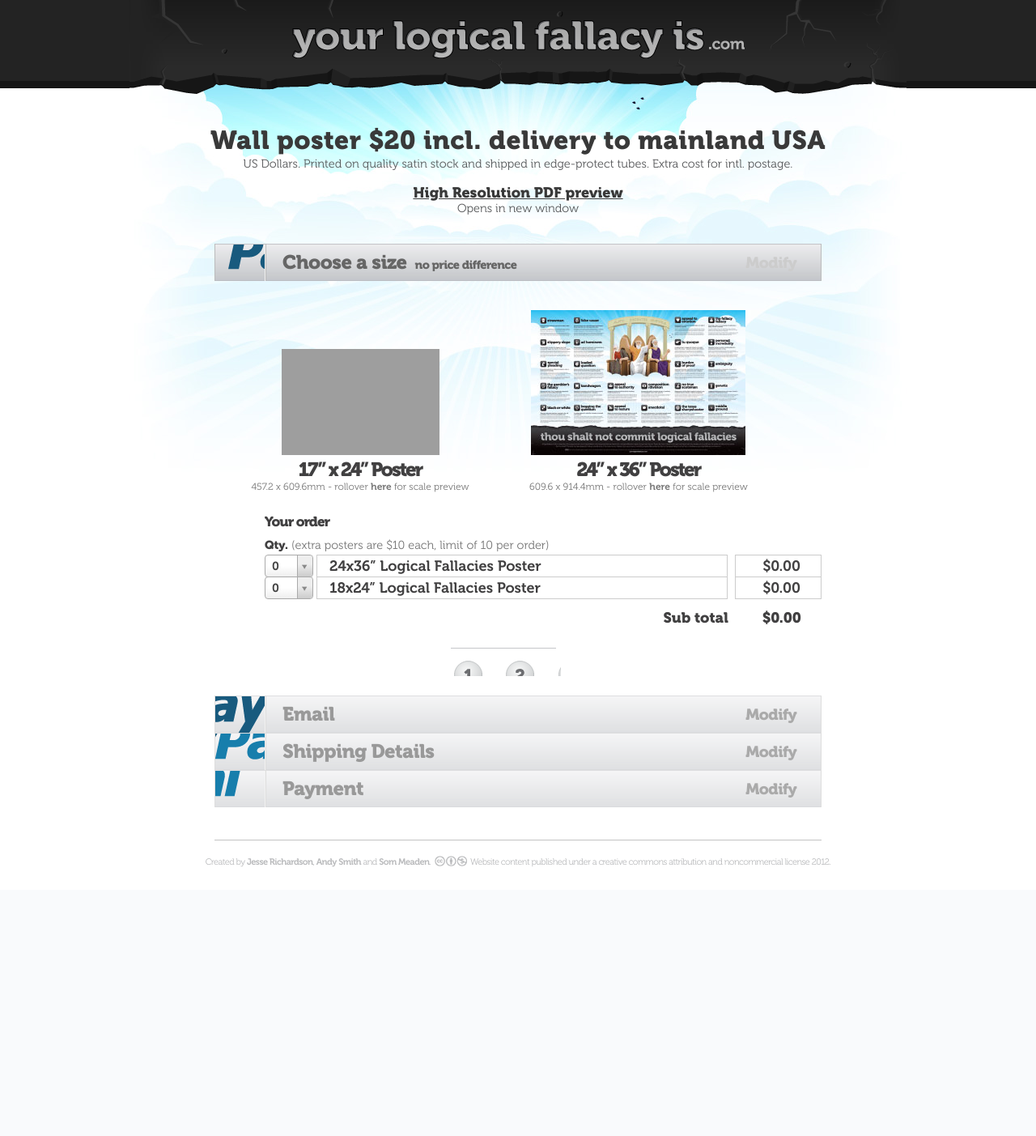
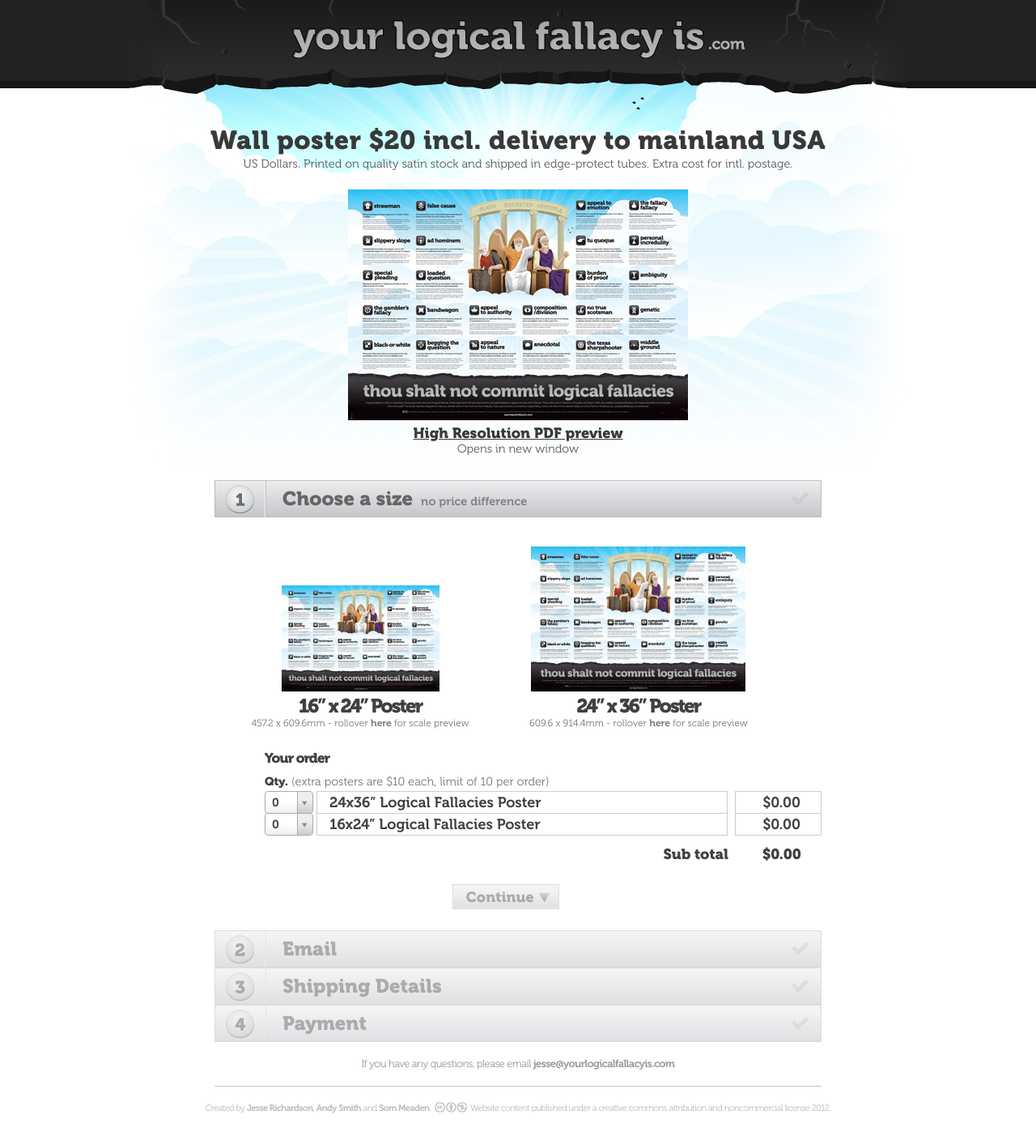
Before and after one commit to EspadaV8/yourlogicalfallacyis, a PHP site: page /store.php in a window 1280 px wide. Shown: the whole page at 81% size. Before the commit the page ends 1071 px from the top, so only its background shows below. Run offline with PHP 8.4, Linux system fonts and the light colour scheme; data that the repository does not hold is empty; some libraries are stand-ins or nearby versions; grey boxes are pictures that could not be loaded.

Commit message:
Major updates to store logic
(Can't perform sub-commits in Windows)

```diff
--- a/css/store.css
+++ b/css/store.css
@@ -21,7 +21,7 @@
 
 .store .header p{
     line-height: 18px;
-    padding: 15px;
+    padding: 20px 0 10px;
 }
 
 .store .header p a{
@@ -33,6 +33,11 @@
 
 .store .header p a:hover{
     text-decoration: none;
+}
+
+.store .header p img{
+    padding: 0 0 3px;
+    border: none;
 }
 
 .store .step{
@@ -93,26 +98,41 @@
 
 .store .continue{
     display: block;
-    background: url('../assets/cartsprite.png') no-repeat 0 -185px;
+    background: url('../assets/cartsprite.png') no-repeat 0 -96px;
     clear: both;
     display: block;
-    height: 35px;
     left: -50px;
     margin: 0 auto;
     position: relative;
-    width: 136px;
+    width: 130px;
+    height: 30px;
+    border: 1px solid #DDD;
+    border-bottom: none;
+    cursor: default;
+    transition: 0.4s ease-in-out;
+}
+
+.store .valid .continue{
+    cursor: pointer;
+    border-color: #BBB;
+    background-position: 0 -126px;
+}
+
+.store .valid.no-anim .continue{
+    transition: none;
+}
+
+.store .valid .continue:hover{
+    border-color: #CCC;
+    background-position: 0 -156px;
+}
+
+.store .continue:active{
+    border-color: #999;
 }
 
 .store .size .continue{
     left: -15px;
-}
-
-.store .continue:hover{
-    background-position: 0 -150px;
-}
-
-.store .continue:active{
-    background-position: 0 -219px;
 }
 
 #store-accordion{
@@ -125,13 +145,14 @@
     font-size: 24px;
     height: 46px;
     margin: 0;
-    padding: 0 30px 0 62px;
+    padding: 0 10px 0 62px;
     text-align: left;
-    color: #666;
+    color: #6d6e71;
     background: url('../assets/store-header-repeat.png') repeat-x 0 -1px;
-    cursor: pointer;
+    cursor: default;
     border-left: 1px solid #DDD;
     border-right: 1px solid #DDD;
+    letter-spacing: 0;
 }
 
 #store-accordion h2.ui-state-active{
@@ -140,8 +161,27 @@
     border-right: 1px solid #BBB;
 }
 
+#store-accordion h2 span{
+    -ms-filter:"progid:DXImageTransform.Microsoft.Alpha(Opacity=50)";
+    filter: alpha(opacity=50);
+    opacity: 0.5;
+    -webkit-transition: opacity, color 0.4s ease-in-out;
+    -moz-transition: opacity 0.4s ease-in-out;
+    -o-transition: opacity 0.4s ease-in-out;
+    -ms-transition: opacity 0.4s ease-in-out;
+    transition: opacity 0.4s ease-in-out;
+}
+
+/*#store-accordion h2.ui-state-active span{
+    opacity: 1 !important;
+}*/
+
+#store-accordion h2.valid span, #store-accordion h2.active span{
+    opacity: 1;
+}
+
 #store-accordion h2 .step-no{
-    background: url("../assets/cartsprite.png") no-repeat 9px -266px;
+    background: url("../assets/cartsprite.png") no-repeat 9px -196px;
     border-right: 1px solid #F2F2F2;
     display: block;
     height: 45px;
@@ -151,17 +191,28 @@
     width: 61px;
 }
 
+#store-accordion h2.valid .step-no{
+    opacity: 1;
+}
+
+#store-accordion h2.two .step-no{
+    background-position: -55px -196px;
+}
+
+#store-accordion h2.three .step-no{
+    background-position: -120px -196px;
+}
+
+#store-accordion h2.four .step-no{
+    background-position: -184px -196px;
+}
+
 #store-accordion h2 .step-title{
     border-left: 1px solid #DDD;
     height: 46px;
     padding: 9px 0 9px 20px;
     position: relative;
     top: 11px;
-    color: #999;
-}
-
-#store-accordion h2:hover .step-title{
-    color: #888;
 }
 
 #store-accordion h2.ui-state-active .step-title{
@@ -169,43 +220,34 @@
     border-left: 1px solid #BBB;
 }
 
-#store-accordion h2 .step-no.two{
-    background-position: -55px -265px;
-}
-
-#store-accordion h2 .step-no.three{
-    background-position: -120px -265px;
-}
-
-#store-accordion h2 .step-no.four{
-    background-position: -184px -265px;
-}
-
 #store-accordion h2 .step-info{
-    color: #999;
+    color: #808285 !important;
     font-size: 14.5px;
     margin: 10px;
     position: relative;
     top: 11px;
+    font-family: 'M700';
 }
 
-#store-accordion h2.ui-state-active .step-info{
-    color: #666;
+#store-accordion h2 .step-complete{
+    float: right;
+    margin-top: 6px;
+    width: 30px;
+    height: 30px;
+    background: url('../assets/cartsprite.png') no-repeat -130px -126px;
 }
 
-#store-accordion h2 .step-right{
-    color: #AAA;
-    float: right;
-    font-size: 0.8em;
-    margin-top: 14px;
+#store-accordion h2.valid .step-complete{
+    opacity: 1;
+    background-position: -130px -96px;
 }
 
-#store-accordion h2:hover .step-right{
-    color: #999;
+#store-accordion h2.valid:hover span.step-complete{
+    //opacity: 0.7;
 }
 
-#store-accordion h2.ui-state-active .step-right{
-    color: #CCC !important;
+#store-accordion h2.ui-state-active .step-complete{
+
 }
 
 #store-accordion h3{
@@ -412,23 +484,28 @@
 #checkout{
     margin-top: 20px;
     display: inline-block;
-    width: 258px;
-    height: 50px;
-    background: url('../assets/cartsprite.png') no-repeat 0 -50px;
+    width: 256px;
+    height: 48px;
+    border: 1px solid #BBB;
+    background: url('../assets/cartsprite.png') no-repeat 0 0;
 }
 
 #checkout:hover{
-    background-position: 0 0;
+    border-color: #CCC;
+    background-position: 0 -48px;
 }
 
 #checkout:active{
-    background-position: 0 -100px;
+    border-color: #999;
 }
 
 .sep{
+    border-bottom: 1px solid #C3C3C3;
     clear: both;
+    color: #999999;
     display: block;
-    height: 40px;
-    border-bottom: 1px solid #C3C3C3;
-    margin-bottom: -20px;
+    font-size: 13px;
+    height: 34px;
+    line-height: 1em;
+    margin: 20px 0 -20px;
 }
--- a/pages/header.php
+++ b/pages/header.php
@@ -3,7 +3,10 @@
 <head>
 <meta http-equiv="Content-Type" content="text/html; charset=UTF-8" />
 <meta name="viewport" content="width=device-width,initial-scale=1" />
-<title><?php echo $type ? 'Your logical fallacy is ' . $json['fallacies'][$type]['title'] : 'Thou shalt not commit logical fallacies' . ($page=='home' ? '' : ' | ' . $page);?></title>
+<title><?php
+	if($page=='store') echo 'Secure Store | yourlogicalfallacyis.com';
+	else echo $type ? 'Your logical fallacy is ' . $json['fallacies'][$type]['title'] : 'Thou shalt not commit logical fallacies' . ($page=='home' ? '' : ' | ' . $page);
+?></title>
 <meta name="description" content="<?php echo $page=='fallacy' ? $json['fallacies'][$type]['first'] : $json['site']['description']; ?>" />
 <meta property="og:title" content="<?php echo $type ? 'Your logical fallacy is ' . $json['fallacies'][$type]['title'] : 'Thou shalt not commit logical fallacies' . ($page=='home' ? '' : ' | ' . $page);?>"/>
 <meta property="og:description" content="<?php echo $page=='fallacy' ? $json['fallacies'][$type]['first'] : $json['site']['description']; ?>" />
--- a/pages/store-content.php
+++ b/pages/store-content.php
@@ -1,29 +1,31 @@
 <article class="header">
 	<h1>Wall poster $20 incl. delivery to mainland USA</h1>
 	<span>US Dollars. Printed on quality satin stock and shipped in edge-protect tubes. Extra cost for intl. postage.</span>
-	<p><a href="#" title="Open the preview">High Resolution PDF preview</a>
-	<br /><span>Opens in new window</span></p>
+	<p><a href="https://s3.amazonaws.com/yourlogicalfallacyis/pdf/LogicalFallaciesInfographic_A1.pdf" title="Open the preview" target="_blank"><img src="assets/poster-sml-new.jpg" />
+		<br />High Resolution PDF preview</a>
+		<br /><span>Opens in new window</span>
+	</p>
 </article>
 <form id="store-accordion">
-	<h2><span class="step-no"></span><span class="step-title">Choose a size</span><span class="step-info">no price difference</span><span class="step-right">Modify</span></h2>
-	<article class="step size">
+	<h2 class="one"><span class="step-no"></span><span class="step-title">Choose a size</span><span class="step-info">no price difference</span><span class="step-complete"></span></h2>
+	<article class="step size one">
 		<ul class="poster-examples">
 			<li class="medium">
 				<figure>
 					<aside class="preview">
-						<img src="assets/ScalePreview18x24.png" alt="18” x 24” Poster" />
+						<img src="assets/ScalePreview16x24.png" alt="16” x 24” Poster" />
 					</aside>
-					<img src="assets/poster18x24.jpg" width="195" height="131" alt="18” x 24” Poster" />
+					<img src="assets/poster16x24.jpg" width="195" height="131" alt="16” x 24” Poster" />
 				</figure>
-				<h1>17” x 24” Poster</h1>
+				<h1>16” x 24” Poster</h1>
 				<span>457.2 x 609.6mm - rollover <a href="#">here</a> for scale preview</span>
 			</li>
 			<li class="large">
 				<figure>
 					<aside class="preview">
-						<img src="assets/ScalePreview24x36.png" width="800" height="593" alt="18” x 24” Poster" />
+						<img src="assets/ScalePreview24x36.png" width="800" height="593" alt="24” x 36” Poster" />
 					</aside>
-					<img src="assets/poster24x36.jpg" width="265" height="179" alt='24" x 36" Poster' />
+					<img src="assets/poster24x36.jpg" width="265" height="179" alt="24” x 36” Poster" />
 				</figure>
 				<h1>24” x 36” Poster</h1>
 				<span>609.6 x 914.4mm - rollover <a href="#">here</a> for scale preview</span>
@@ -62,7 +64,7 @@
 						<option>8</option>
 						<option>9</option>
 						<option>10</option>
-					</select><label for="medium" class="info">18x24” Logical Fallacies Poster</label>
+					</select><label for="medium" class="info">16x24” Logical Fallacies Poster</label>
 					<span class="info cost">$0.00</span>
 				</li>
 				<li class="total">
@@ -73,57 +75,60 @@
 		</div>
 		<a href="#" class="continue"></a>
 	</article>
-	<h2><span class="step-no two"></span><span class="step-title">Email</span><span class="step-right">Modify</span></h2>
-	<article class="step email">
+	<h2 class="two"><span class="step-no"></span><span class="step-title">Email</span><span class="step-complete"></span></h2>
+	<article class="step email two">
 		<label for="email">
 			Enter your email address
-			<input name="email" type="text" />
+			<input id="email" name="email" type="text" />
 		</label>
 		<label for="confirm">
 			And confirm by re-entering it here
 			<input name="confirm" type="text" />
 		</label>
 		<span class="match"></span>
-		<sub>Don't worry - we won't share your email address with anyone, ever. Also, we won't spam you.</sub>
+		<sub>
+			<span class="valid-email">Don't worry - we won't share your email address with anyone, ever. Also, we won't spam you.</span>
+			<span class="invalid-email">Please enter a valid email address.</span>
+		</sub>
 		<a href="#" class="continue"></a>
 	</article>
-	<h2><span class="step-no three"></span><span class="step-title">Shipping Details</span><span class="step-right">Modify</span></h2>
-	<article class="step shipping">
+	<h2 class="three"><span class="step-no"></span><span class="step-title">Shipping Details</span><span class="step-complete"></span></h2>
+	<article class="step shipping three">
 		<label for="country" class="country">
-			Country
+			<span>Country:</span>
 			<?php include 'pages/store-content-country.php'; ?>
 		</label>
 		<h3>Shipping Address</h3>
-		<label for="firstname" class="firstname">
-			First Name
-			<input name="firstname" type="text" />
+		<label for="firstname" class="firstname required">
+			<span>First Name</span>
+			<input id="firstname" name="firstname" type="text" />
 		</label>
-		<label for="surname" class="surname">
-			Surname
-			<input name="surname" type="text" />
+		<label for="surname" class="surname required">
+			<span>Surname</span>
+			<input id="surname" name="surname" type="text" />
 		</label>
-		<label for="address-1" class="address">
-			Address
-			<input name="address-1" type="text" />
+		<label for="address-1" class="address required">
+			<span>Address</span>
+			<input id="address" name="address-1" type="text" />
 			<input name="address-2" type="text" />
 			<input name="address-3" type="text" />
 		</label>
 		<label for="state" class="state">
 			<span>State/Province</span>
 			<?php include 'pages/store-content-us-states.php'; ?>
-			<input name="state" type="text" />
+			<input id="state" name="state" type="text" />
 		</label>
 		<label for="zip" class="zip">
 			<span>Postal</span> Code
-			<input name="zip" type="text" />
+			<input id="zip" name="zip" type="text" />
 		</label>
 		<aside class="total">
 			<strong>Shipping</strong><span class="cost">$0.00</span>
 		</aside>
 		<a href="#" class="continue"></a>
 	</article>
-	<h2><span class="step-no four"></span><span class="step-title">Payment</span><span class="step-right">Modify</span></h2>
-	<article class="step payment">
+	<h2 class="four"><span class="step-no"></span><span class="step-title">Payment</span><span class="step-complete"></span></h2>
+	<article class="step payment four">
 		<aside>
 			<h3>Secure Payments by</h3>
 			<span class="paypal"></span>
@@ -137,4 +142,4 @@
 		</aside>
 	</article>
 </form>
-<span class="sep"></span>
+<span class="sep">If you have any questions, please email <a href="mailto:jesse@yourlogicalfallacyis.com?subject=YLF store questions">jesse@yourlogicalfallacyis.com</a></span>
```
Also changed, not shown: other parts of css/store.css (+37 -7 lines), js/store.js (+127 -9 lines).
